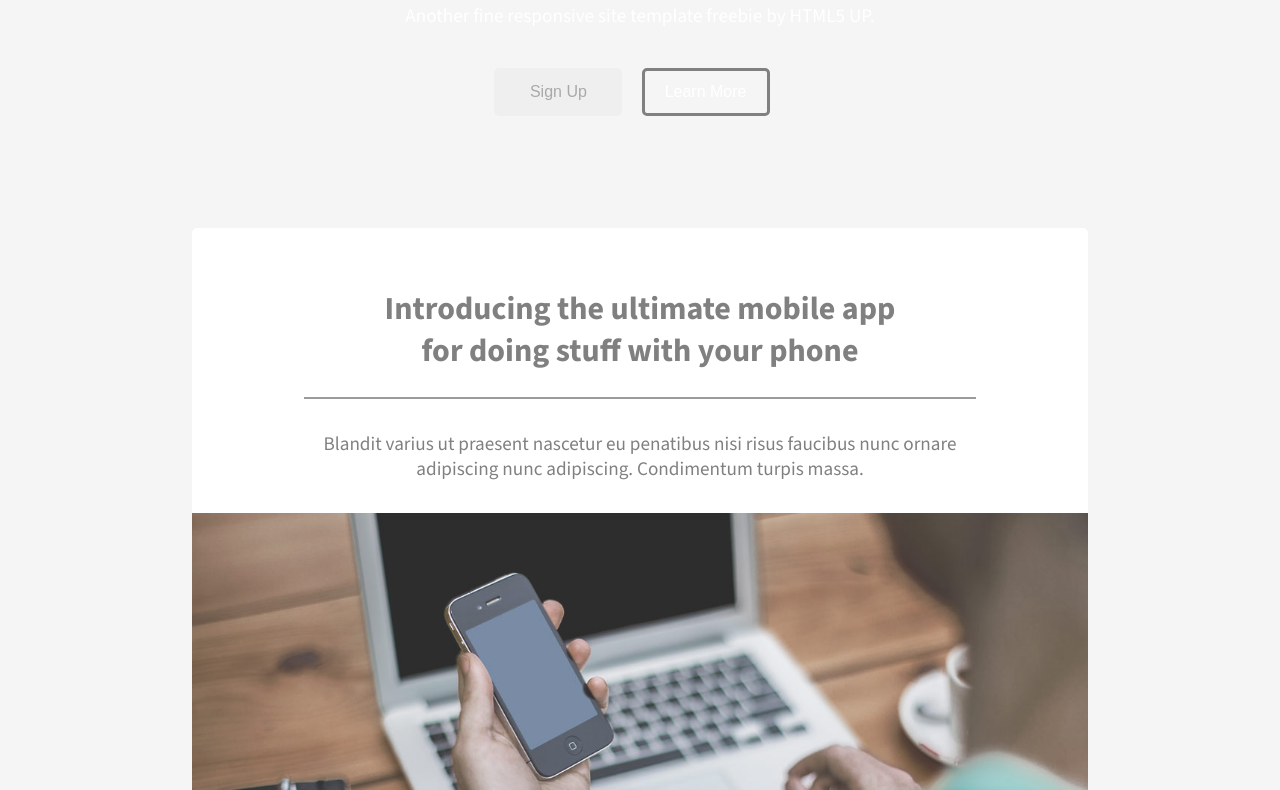
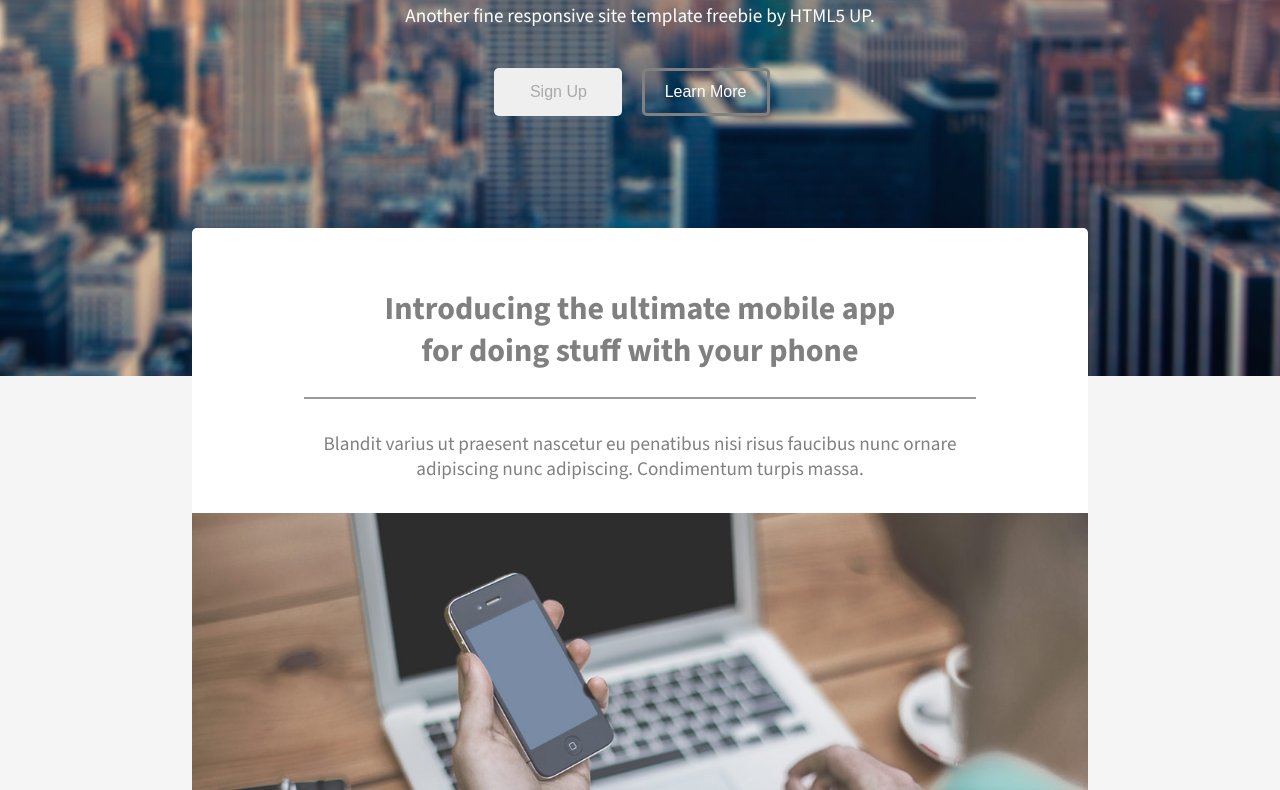
Before and after one commit to MohsinSayyed1996/alpha-static-project, a plain HTML site: page alpha-static/index.html in a window 1280 px wide. Shown: the part 268-1058 px from the top of the page. Drawn offline with nearby package versions, Linux system fonts and the light colour scheme; files whose address does not match are found by name; a web font is replaced by a local one.

Commit message:
Update alpha.css

```diff
--- a/alpha-static/alpha.css
+++ b/alpha-static/alpha.css
@@ -3,7 +3,7 @@ body{
     margin: 0;
     padding: 0;
     box-sizing: border-box;
-   background-image: url(./images/banner.jpg);
+   background-image: url(./image/banner.jpg);
    background-repeat: no-repeat;
    background-size: 100%;
    background-color: #f5f5f5;
```
